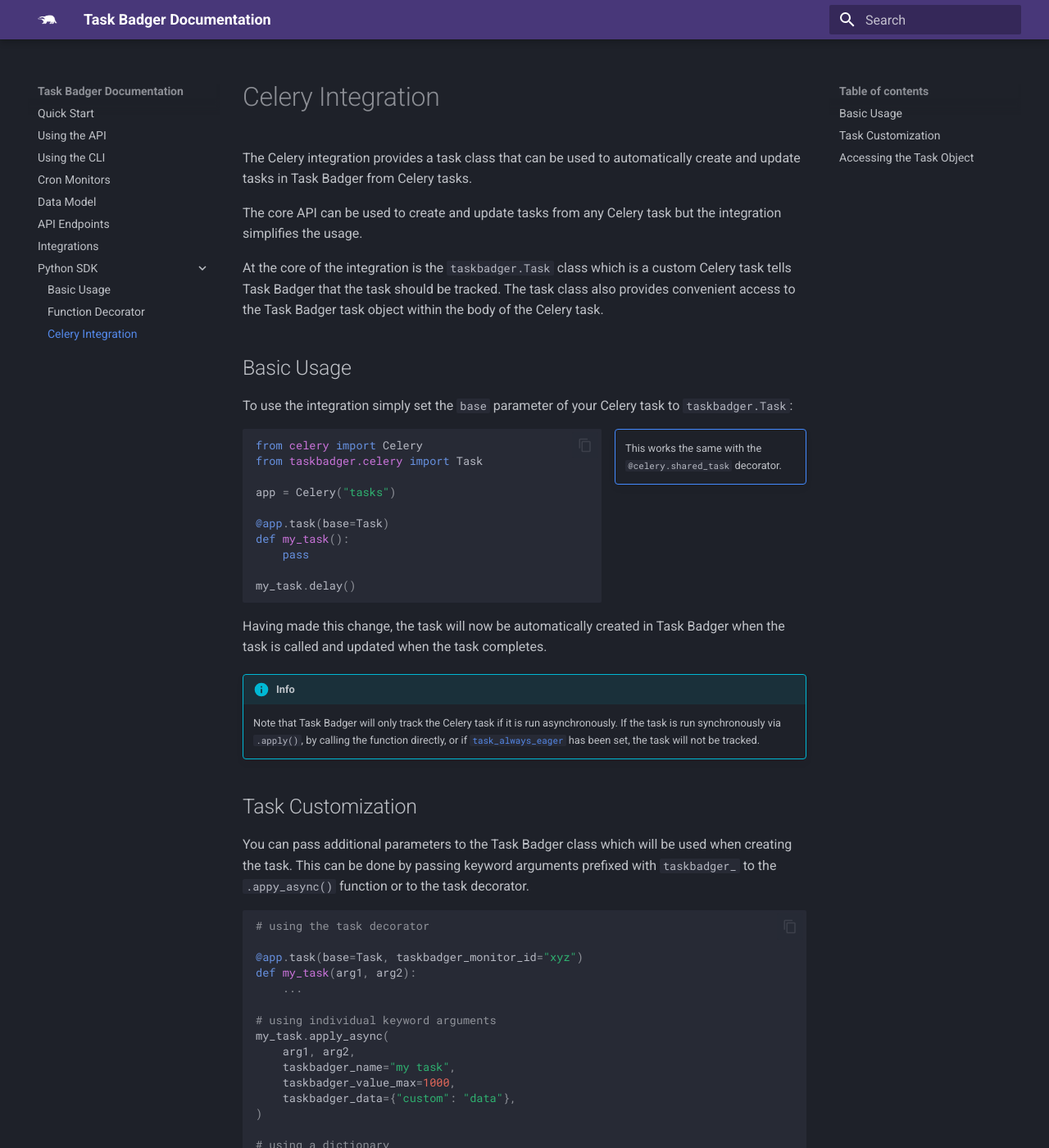
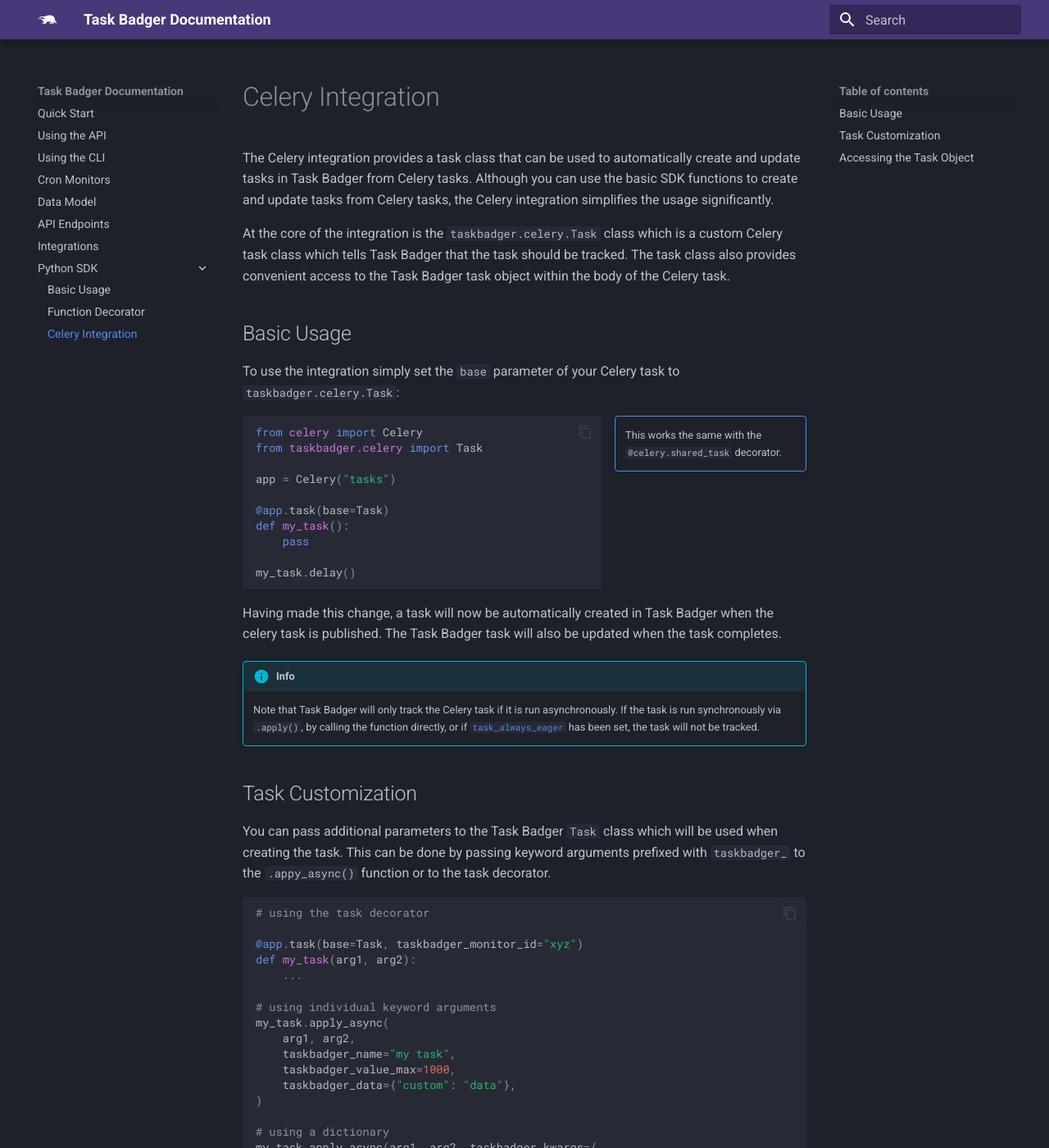
Before and after one commit to taskbadger/taskbadger-docs, an MkDocs documentation site: the page built from docs/python-celery.md, in a window 1280 px wide and 1400 px high. Shown: the whole window at 82% size. Built offline with MkDocs 1.6.1 and Material for MkDocs 9.7.7, drawn with Linux system fonts in a browser that asks for light colours; some of the changed text lies outside the part shown.

Commit message:
misc updates

````diff
--- a/docs/python-celery.md
+++ b/docs/python-celery.md
@@ -1,16 +1,15 @@
 # Celery Integration
 
 The Celery integration provides a task class that can be used to automatically create and update tasks in Task Badger
-from Celery tasks.
+from Celery tasks. Although you can use the basic SDK functions to create and update tasks from Celery tasks, the
+Celery integration simplifies the usage significantly.
 
-The core API can be used to create and update tasks from any Celery task but the integration simplifies the usage.
-
-At the core of the integration is the `taskbadger.Task` class which is a custom Celery task tells Task Badger that
-the task should be tracked. The task class also provides convenient access to the Task Badger task object within the
-body of the Celery task.
+At the core of the integration is the `taskbadger.celery.Task` class which is a custom Celery task class which
+tells Task Badger that the task should be tracked. The task class also provides convenient access to the
+Task Badger task object within the body of the Celery task.
 
 ## Basic Usage
-To use the integration simply set the `base` parameter of your Celery task to `taskbadger.Task`:
+To use the integration simply set the `base` parameter of your Celery task to `taskbadger.celery.Task`:
 
 !!!note inline end ""
 
@@ -29,8 +28,8 @@
 my_task.delay()
 ```
 
-Having made this change, the task will now be automatically created in Task Badger when the task is called and
-updated when the task completes.
+Having made this change, a task will now be automatically created in Task Badger when the celery task is published.
+The Task Badger task will also be updated when the task completes.
 
 !!! info
 
@@ -44,9 +43,9 @@
 
 ## Task Customization
 
-You can pass additional parameters to the Task Badger class which will be used when creating the task. This can be
-done by passing keyword arguments prefixed with `taskbadger_` to the `.appy_async()` function or to the task
-decorator.
+You can pass additional parameters to the Task Badger `Task` class which will be used when creating the task.
+This can be done by passing keyword arguments prefixed with `taskbadger_` to the `.appy_async()` function or
+to the task decorator.
 
 ```python
 # using the task decorator
@@ -79,8 +78,8 @@
 
 ## Accessing the Task Object
 
-The `taskbadger.Task` class provides access to the Task Badger task object via the `taskbadger_task` property of the
-Celery task. The Celery task instance can be accessed within a task function body by creating a
+The `taskbadger.celery.Task` class provides access to the Task Badger task object via the `taskbadger_task` property
+of the Celery task. The Celery task instance can be accessed within a task function body by creating a
 [bound task][bound_task]{:target="_blank"}.
 
 [bound_task]: https://docs.celeryq.dev/en/stable/userguide/tasks.html#bound-tasks
@@ -100,7 +99,7 @@
 
     # Mark the task as complete
     # This is normally handled automatically when the task completes but we call it here so that we
-    # can also update the `value` property.
+    # can also update the `value` property or other task properties.
     task.success(value=len(items))
 ```
 
````
Also changed, not shown: docs/cli.md (+10 -2 lines), docs/python-decorator.md (+2 -1 lines), docs/python.md (+2 -5 lines).
